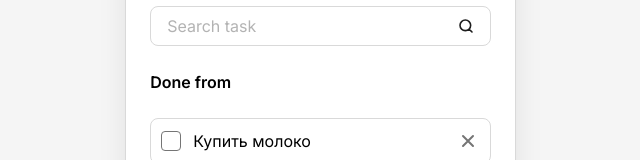
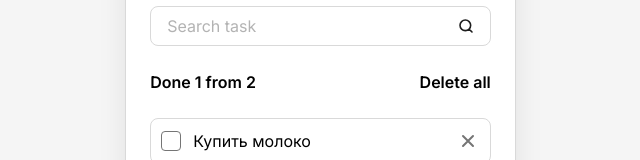
Before and after one commit to SergeyGH2024/Studying-React-ToDoList, a React (Vite) app: page / in a window 1280 px wide. Shown: the part 236-396 px from the top of the page, without its empty margins (312-952 px from the left). Built offline with nearby package versions, Linux system fonts and the light colour scheme.

Commit message:
components now accept props

```diff
--- a/src/components/Todo.jsx
+++ b/src/components/Todo.jsx
@@ -4,7 +4,6 @@ import TodoInfo from './TodoInfo'
 import TodoList from './TodoList'
 
 const Todo = () => {
-
 	const tasks = [
 		{ id: 'task-1', title: 'Купить молоко', isDone: false },
 		{ id: 'task-2', title: 'Погладить кота', isDone: true },
@@ -15,8 +14,11 @@ const Todo = () => {
 			<h1 className='todo__title'>To Do List</h1>
 			<AddTaskForm />
 			<SearchTaskForm />
-			<TodoInfo />
-			<TodoList tasks={tasks}/>
+			<TodoInfo
+				total={tasks.length}
+				done={tasks.filter(({ isDone }) => isDone).length}
+			/>
+			<TodoList tasks={tasks} />
 		</div>
 	)
 }
--- a/src/styles/components/todo.css
+++ b/src/styles/components/todo.css
@@ -44,11 +44,6 @@
 	&:hover {
 		color: var(--color-gray-4);
 	}
-
-  &:not(.is-visible) {
-    opacity: 0;
-    visibility: hidden;
-  }
 }
 
 .todo__list,
```
Lines whose indentation alone changed are shown as unchanged.
